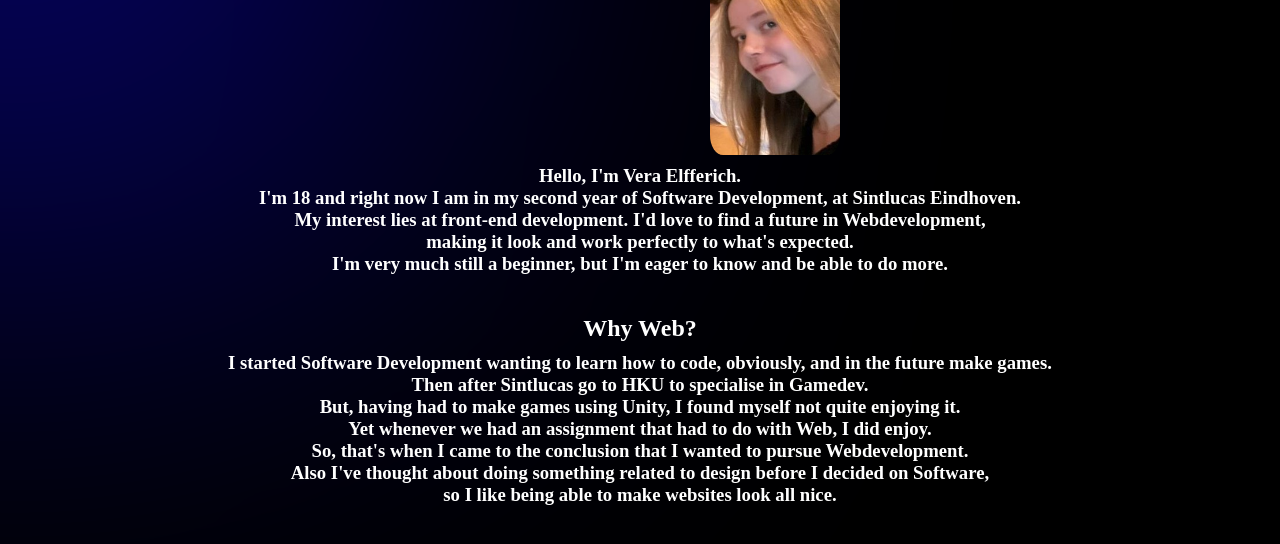
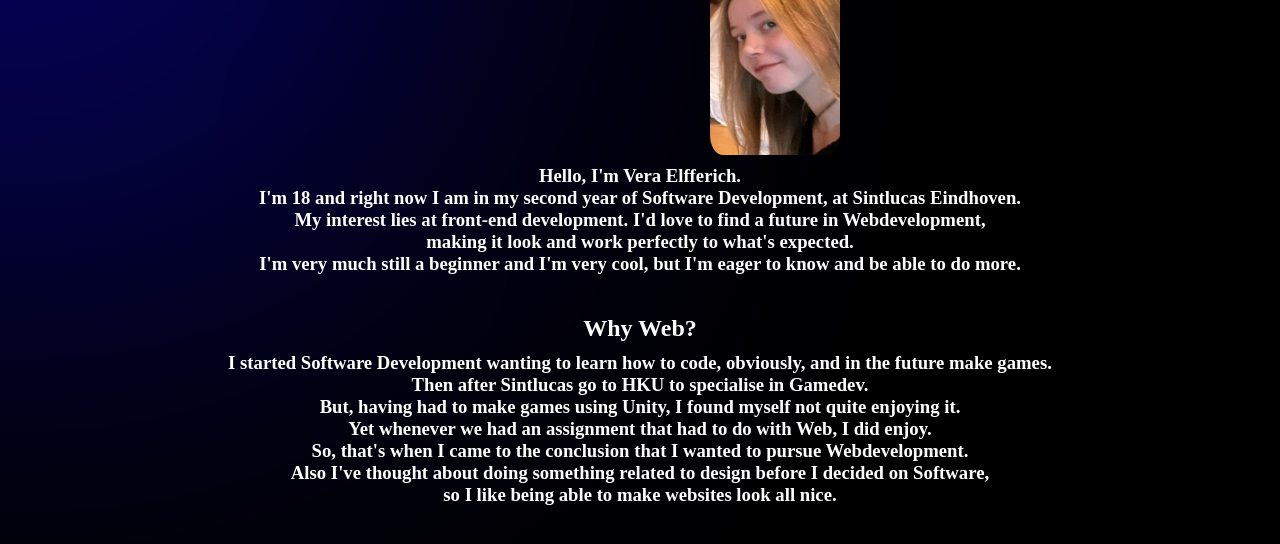
Before and after one commit to Featherra/Featherra.github.io, a website: page about.html in a window 1280 px wide. Shown: the part 106-650 px from the top of the page. Drawn offline with Linux system fonts and the light colour scheme.

Commit message:
testie testie :)

```diff
--- a/about.html
+++ b/about.html
@@ -25,7 +25,7 @@
     <br>
  My interest lies at front-end development. I'd love to find a future in Webdevelopment, <br> making it look and work perfectly to what's expected.
     <br>
-    I'm very much still a beginner, but I'm eager to know and be able to do more.
+    I'm very much still a beginner and I'm very cool, but I'm eager to know and be able to do more.
     </h3>
 
 <h2 class="whyH"> Why Web?</h2>
```
